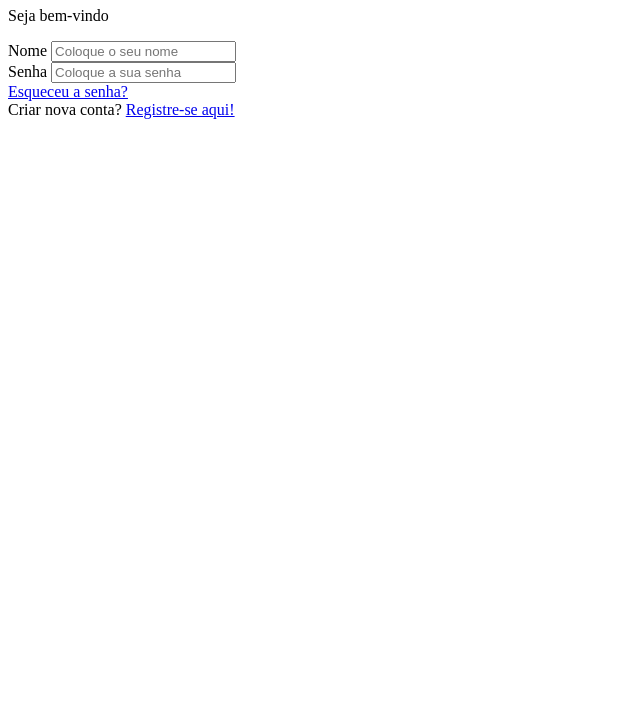
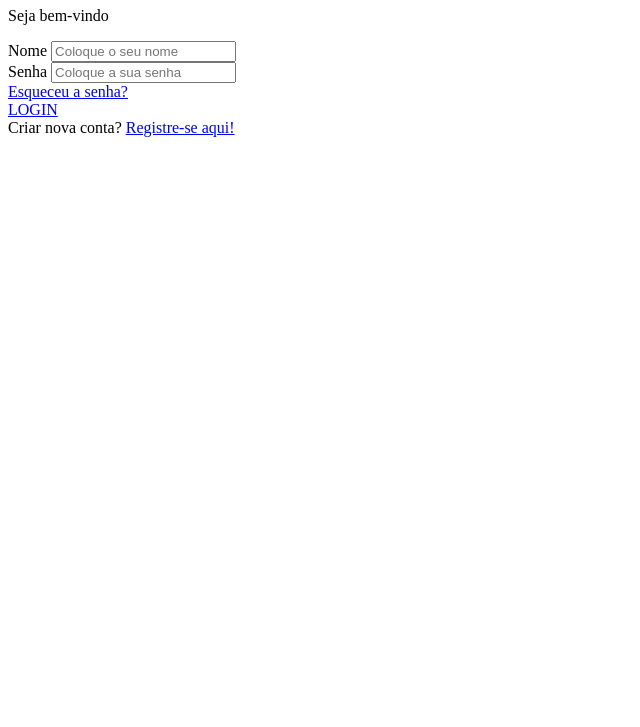
Before and after one commit to welkmari/Final_Project-Malwee, a plain HTML site: page Frontend/login.html in a window 1280 px wide. Shown: the part 73-800 px from the top of the page, without its empty margins (0-640 px from the left). Drawn offline with Linux system fonts and the light colour scheme.

Commit message:
Update login.html

```diff
--- a/Frontend/login.html
+++ b/Frontend/login.html
@@ -21,7 +21,7 @@
             <div class="senha-esquecida">
                 <a href="redefenir_senha.html">Esqueceu a senha?</a>
             </div>
-            <a href="index.html" class = "login-Button"></a>
+            <a href="index.html" class = "login-Button">LOGIN</a>
         </form>
         <div class="registrar">
             Criar nova conta? <a href="registro.html">Registre-se aqui!</a>
```
